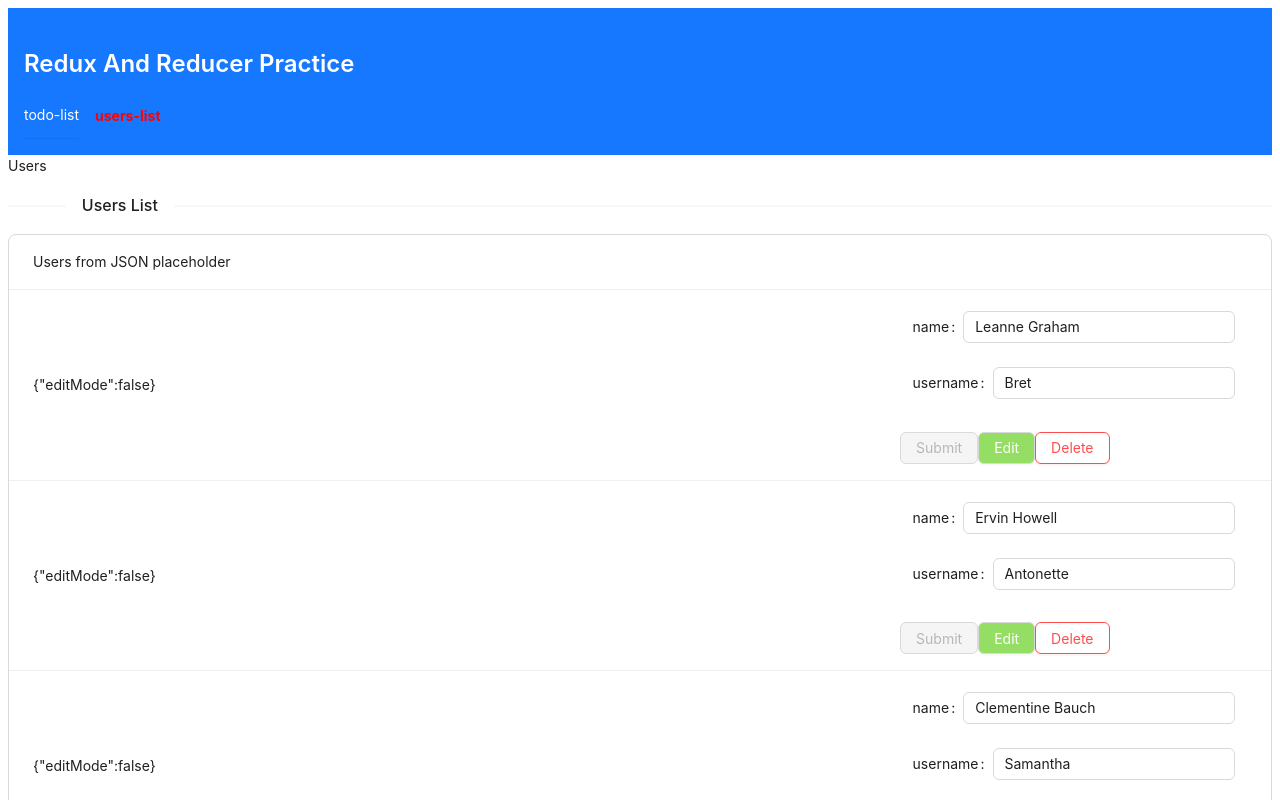
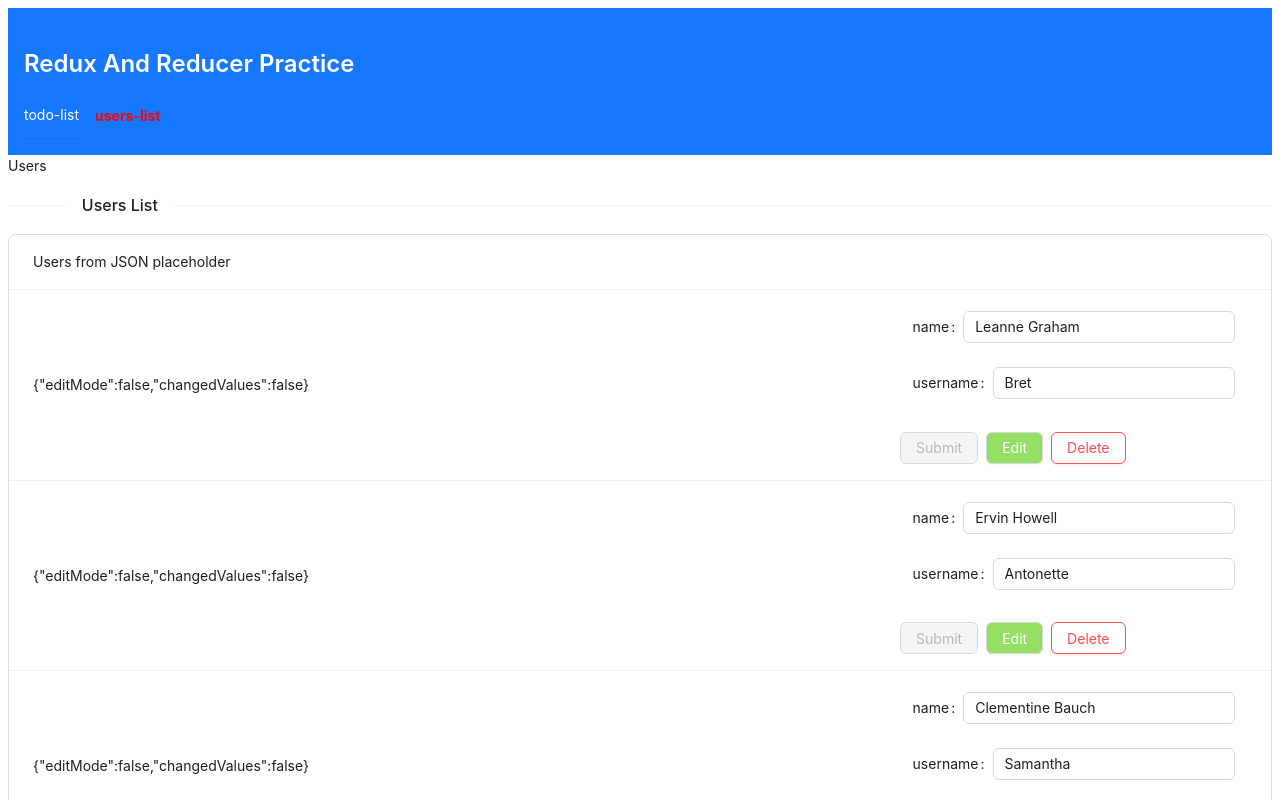
Before and after one commit to Leandro-Andres-Angeli/react-redux-practice, a React (Create React App) app: page /users in a window 1280 px wide. Shown: the top 800 px of the page. Built offline with nearby package versions, Linux system fonts and the light colour scheme.

Commit message:
working on form

```diff
--- a/src/components/pages/Users.js
+++ b/src/components/pages/Users.js
@@ -1,27 +1,39 @@
 import { green, red } from "@ant-design/colors";
-import { Button, Divider, Form, Input, List, Typography } from "antd";
+import { Button, Divider, Form, Input, List, Space, Typography } from "antd";
 
-import React, { useReducer } from "react";
+import React, { useReducer, useState } from "react";
 import { store } from "../store/store";
 const uiState = {
-  editMode:false,
-}
-const resetUiActions = ()=>uiState
+  editMode: false,
+  changedValues: false,
+};
+const resetUiActions = () => uiState;
 const types = {
-  toggleEditMode:'edit mode one'
-}
-const uiReducer = (state,action)=>{
-  switch (action.type){
-    case types.toggleEditMode :
-    return {...state,editMode: !state.editMode  }
+  toggleEditMode: "edit mode one",
+  checkChangedValues: "check changed values",
+};
+const uiReducer = (state, action) => {
+  switch (action.type) {
+    case types.toggleEditMode:
+      return { ...state, editMode: !state.editMode };
+    case types.checkChangedValues:
+      return { ...state, changedValues: action.payload };
     default:
-      return state
+      return state;
   }
+};
+const UsersListItem = ({ user }) => {
+  const [uiActions, dispatchUiActions] = useReducer(
+    uiReducer,
+    uiState,
+    resetUiActions
+  );
+  const [form] = Form.useForm()
+  const [formState, setFormState] = useState({
+    name: user.name,
+    username: user.username,
+  });
 
-
-}
-const UsersListItem = ({ user }) => {
-  const [uiActions , dispatchUiActions] = useReducer(uiReducer,uiState,resetUiActions)
   // return (
   //   <List.Item>
   //     <List
@@ -32,37 +44,74 @@ const UsersListItem = ({ user }) => {
   //       )}
   //     />
 
-
   //   </List.Item>
   // );
-  const {editMode} = uiActions
-  const handleSubmit=()=>{
-    console.log("sub")
-  }
-  const handleEdit = ()=>{
-    console.log('edit')
-    dispatchUiActions({type : types.toggleEditMode})
-
-  }
+  const { editMode } = uiActions;
+  const handleSubmit = (e) => {
+    console.log("sub");
+    console.log(e)
+    console.log(form.getFieldsValue())
+  };
+  const handleEdit = () => {
+    console.log("edit");
+    dispatchUiActions({ type: types.toggleEditMode });
+  };
+  const handleInputChange = ({ target }) => {
+    console.log( form.getFieldsValue())
+    // (()=>( setFormState((prev) => ({
+    //   ...prev,
+    //   [target.name]: target.value.trim(),
+    // })), dispatchUiActions({type:types.checkChangedValues,
+    //   payload: JSON.stringify(formState) ===
+    //     JSON.stringify({ name: user.name, username: user.username })}
+    // )) )()
+  };
+  const handleFieldsChange = (e) => {
+    console.log(e)
+    console.log("change");
+  };
   return (
     <List.Item>
       <div> {JSON.stringify(uiActions)}</div>
 
-       <Form onFinish={handleSubmit}>
-        <fieldset style={{border:"none"}} disabled = {!editMode}>
-        {Object.entries(user).filter(([field])=> field !== "id").map(([field,value])=>
-      ( <Form.Item key={field} label={field} >
-         <Input defaultValue={value} />
-      </Form.Item>
-       ))}
-       </fieldset>
+      <Form
+        onFinish={handleSubmit}
+      form={form}
+      initialValues={{ name : user.name , username : user.username }}
+      // onFieldsChange={handleFieldsChange}
+      // onValuesChange={handleFieldsChange}
+      >
+        <fieldset style={{ border: "none" }} disabled={!editMode}>
+          {Object.entries(user)
+            .filter(([field]) => field !== "id")
+            .map(([field, value]) => (
+              <Form.Item key={field} label={field}
+              name={field}
 
-       <Button type="primary"   disabled = {!editMode} htmlType="submit">Submit</Button>
-       <Button style={{backgroundColor:green[3],color:"white"}}  onClick={handleEdit} >Edit</Button>
-       <Button  danger >Delete</Button>
+              onChange={handleInputChange}
+              >
+                <Input
 
-       </Form>
+                // defaultValue={value}
 
+
+                />
+              </Form.Item>
+            ))}
+        </fieldset>
+        <Space>
+          <Button type="primary" disabled={!editMode} htmlType="submit">
+            Submit
+          </Button>
+          <Button
+            style={{ backgroundColor: green[3], color: "white" }}
+            onClick={handleEdit}
+          >
+            Edit
+          </Button>
+          <Button danger>Delete</Button>
+        </Space>
+      </Form>
     </List.Item>
   );
 };
```
